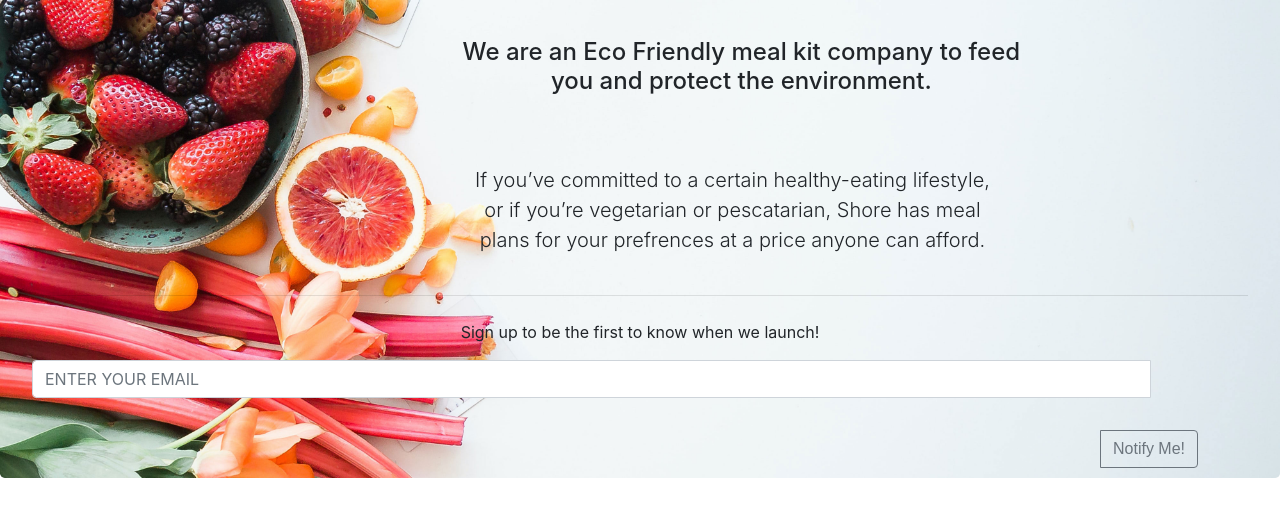
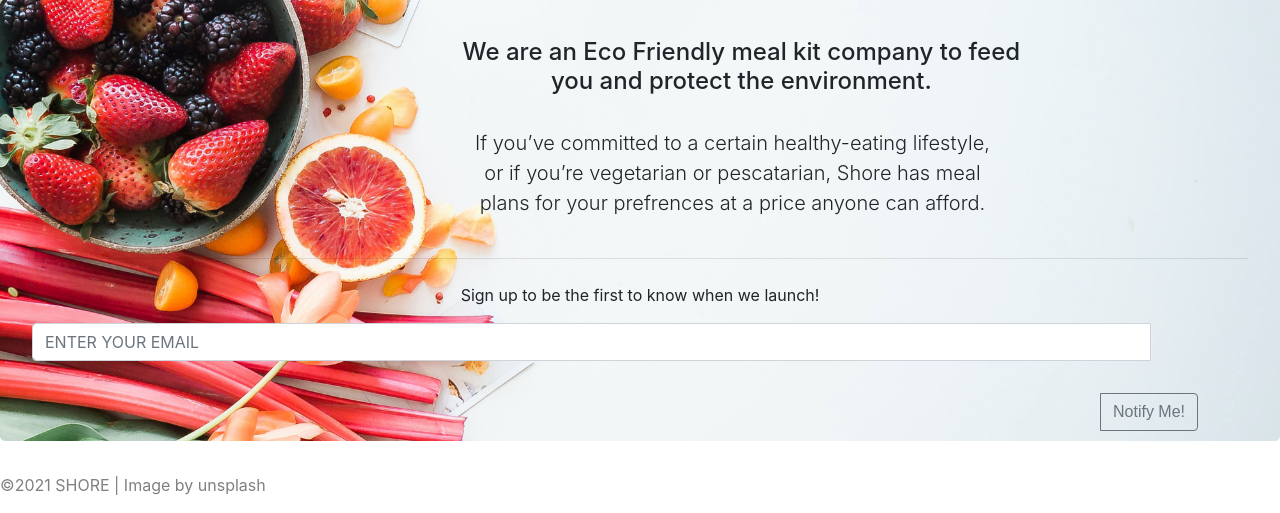
Before and after one commit to IzzayI/Groupweb_Shore, a plain HTML site: page index.html in a window 1280 px wide. Shown: the part 327-840 px from the top of the page. Drawn offline with Linux system fonts and the light colour scheme.

Commit message:
footer added

```diff
--- a/index.html
+++ b/index.html
@@ -26,7 +26,6 @@
 		<div class="col-lg-6 offset-lg-4">
 
 		  <h4 class="h4"> We are an Eco Friendly meal kit company to feed you and protect the environment.</h4>
-		  <h4 class="h4">&nbsp;</h4>
         </div>
 			</div>
 			</div><br>
@@ -49,9 +48,10 @@
   </div>
 </div>
 </div>
+		<footer class="footer">
+			<p> ©2021 SHORE | Image by unsplash</p>
 
-
-
+	</footer>
 
 		<!-- Optional JavaScript -->
 		<!-- jQuery first, then Popper.js, then Bootstrap.js. Note: Popper,js is included in the Bootstrap.js-->
```
